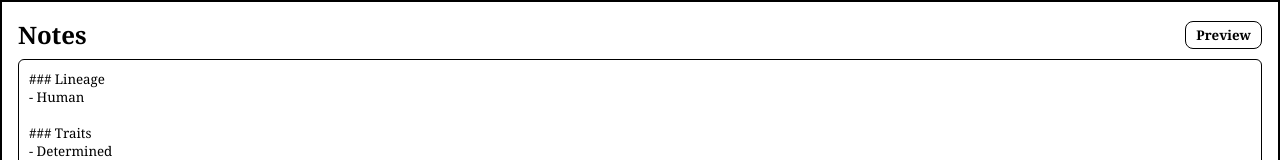
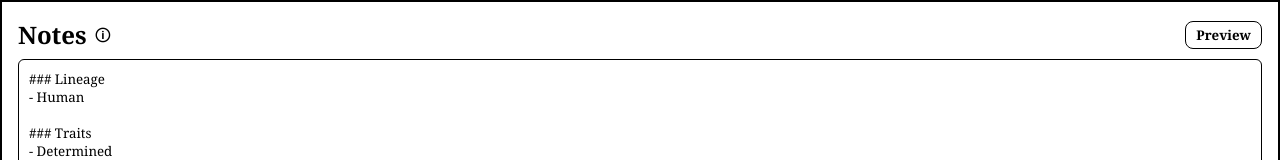
Before and after one commit to gcacoutinho/misty-north-obr, a React (Vite) app: page / in a window 1280 px wide. Shown: the top 160 px of the page. Built offline with nearby package versions, Linux system fonts and the light colour scheme.

Commit message:
Render notes help icon via unicode escape

```diff
--- a/src/App.css
+++ b/src/App.css
@@ -40,8 +40,32 @@
   gap: 12px;
 }
 
+.panel__title {
+  display: flex;
+  align-items: center;
+  gap: 8px;
+}
+
 .panel__header h2 {
   margin: 0;
+}
+
+.panel__help {
+  display: inline-flex;
+  align-items: center;
+  color: #000;
+  text-decoration: none;
+  font-size: 16px;
+  line-height: 1;
+}
+
+.panel__help-icon {
+  display: inline-flex;
+  align-items: center;
+}
+
+.panel__help:hover {
+  text-decoration: underline;
 }
 
 .panel__toggle {
--- a/src/App.tsx
+++ b/src/App.tsx
@@ -37,6 +37,8 @@ type MarkdownPanelProps = {
   onChange: (value: string) => void;
   className?: string;
   textareaRef?: React.RefObject<HTMLTextAreaElement>;
+  helpLink?: string;
+  helpLabel?: string;
 };
 
 const createListItem = (value = "", checked = false): ListItem => ({
@@ -51,13 +53,31 @@ function MarkdownPanel({
   onChange,
   className,
   textareaRef,
+  helpLink,
+  helpLabel = "Markdown help",
 }: MarkdownPanelProps) {
   const [isEditing, setIsEditing] = useState(true);
 
   return (
     <section className={["panel", className].filter(Boolean).join(" ")}>
       <div className="panel__header">
-        <h2>{title}</h2>
+        <div className="panel__title">
+          <h2>{title}</h2>
+          {helpLink ? (
+            <a
+              className="panel__help"
+              href={helpLink}
+              target="_blank"
+              rel="noreferrer"
+              title={helpLabel}
+              aria-label={helpLabel}
+            >
+              <span className="panel__help-icon" aria-hidden="true">
+                {"\u{1F6C8}"}
+              </span>
+            </a>
+          ) : null}
+        </div>
         <button
           className="panel__toggle"
           type="button"
@@ -252,6 +272,8 @@ export default function App() {
           value={notes}
           onChange={handleNotesChange}
           textareaRef={notesInputRef}
+          helpLink="https://commonmark.org/help/"
+          helpLabel="Markdown help guide"
         />
         <section className="list">
           <div className="list__header">
```
